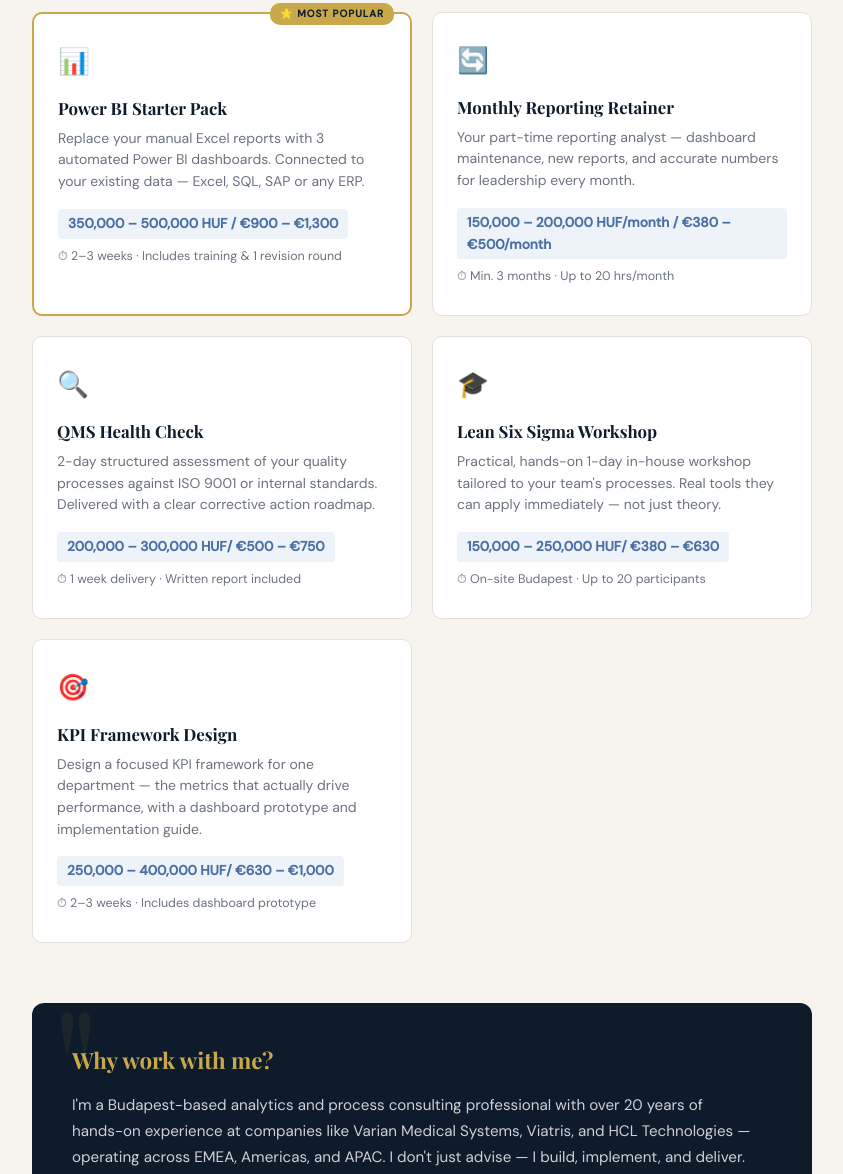
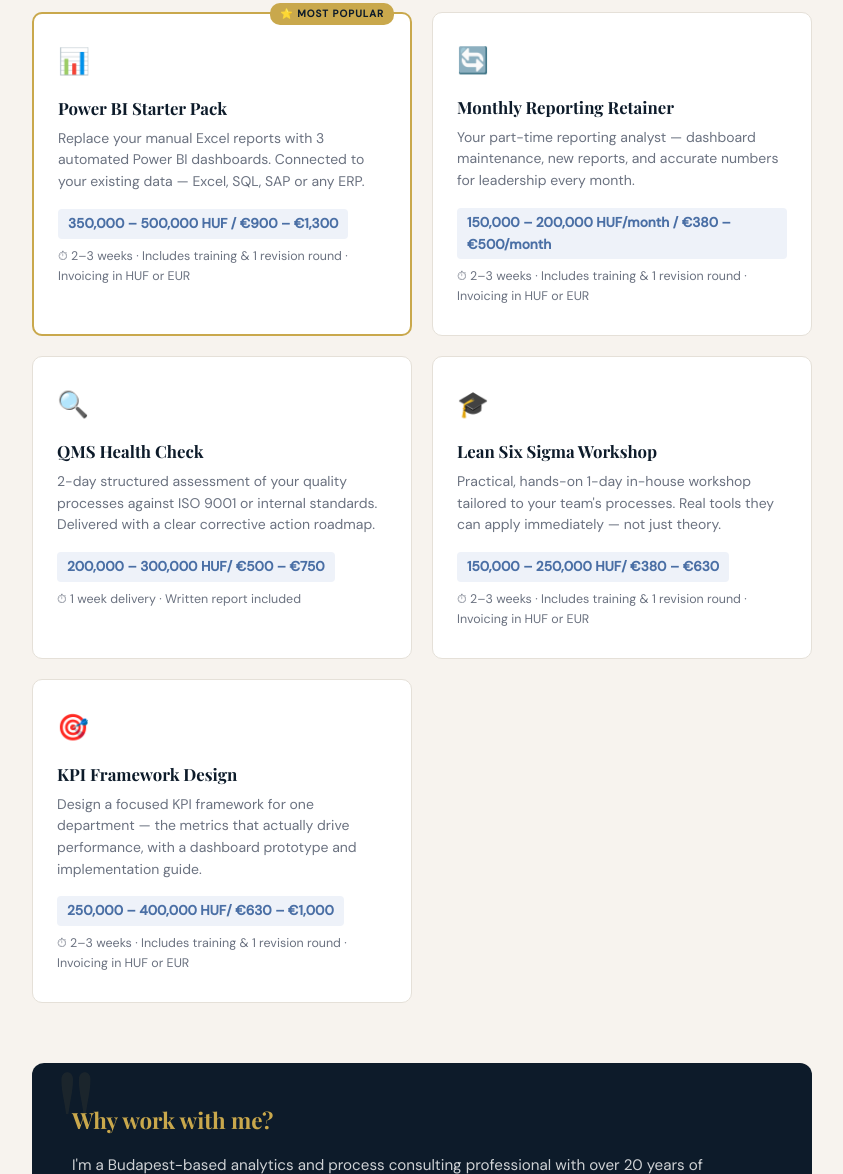
Before and after one commit to UdayEU/udaykumar-budapest.github.io, a plain HTML site: page index.html in a window 1280 px wide. Shown: the part 789-1963 px from the top of the page, without its empty margins (218-1061 px from the left). Drawn offline with nearby package versions, Linux system fonts and the light colour scheme.

Commit message:
Update index.html

```diff
--- a/index.html
+++ b/index.html
@@ -466,7 +466,7 @@
       <div class="service-name">Power BI Starter Pack</div>
       <div class="service-desc">Replace your manual Excel reports with 3 automated Power BI dashboards. Connected to your existing data — Excel, SQL, SAP or any ERP.</div>
       <div class="service-price">350,000 – 500,000 HUF / €900 – €1,300 </div>
-      <div class="service-delivery">⏱ 2–3 weeks · Includes training & 1 revision round</div>
+      <div class="service-delivery">⏱ 2–3 weeks · Includes training & 1 revision round · Invoicing in HUF or EUR</div>
     </div>
 
     <div class="service-card">
@@ -474,7 +474,7 @@
       <div class="service-name">Monthly Reporting Retainer</div>
       <div class="service-desc">Your part-time reporting analyst — dashboard maintenance, new reports, and accurate numbers for leadership every month.</div>
       <div class="service-price">150,000 – 200,000 HUF/month / €380 – €500/month </div>
-      <div class="service-delivery">⏱ Min. 3 months · Up to 20 hrs/month</div>
+      <div class="service-delivery">⏱ 2–3 weeks · Includes training & 1 revision round · Invoicing in HUF or EUR</div>
     </div>
 
     <div class="service-card">
@@ -490,7 +490,7 @@
       <div class="service-name">Lean Six Sigma Workshop</div>
       <div class="service-desc">Practical, hands-on 1-day in-house workshop tailored to your team's processes. Real tools they can apply immediately — not just theory.</div>
       <div class="service-price">150,000 – 250,000 HUF/ €380 – €630 </div>
-      <div class="service-delivery">⏱ On-site Budapest · Up to 20 participants</div>
+      <div class="service-delivery">⏱ 2–3 weeks · Includes training & 1 revision round · Invoicing in HUF or EUR</div>
     </div>
 
     <div class="service-card">
@@ -498,7 +498,7 @@
       <div class="service-name">KPI Framework Design</div>
       <div class="service-desc">Design a focused KPI framework for one department — the metrics that actually drive performance, with a dashboard prototype and implementation guide.</div>
       <div class="service-price">250,000 – 400,000 HUF/ €630 – €1,000 </div>
-      <div class="service-delivery">⏱ 2–3 weeks · Includes dashboard prototype</div>
+      <div class="service-delivery">⏱ 2–3 weeks · Includes training & 1 revision round · Invoicing in HUF or EUR</div>
     </div>
 
   </div>
```
